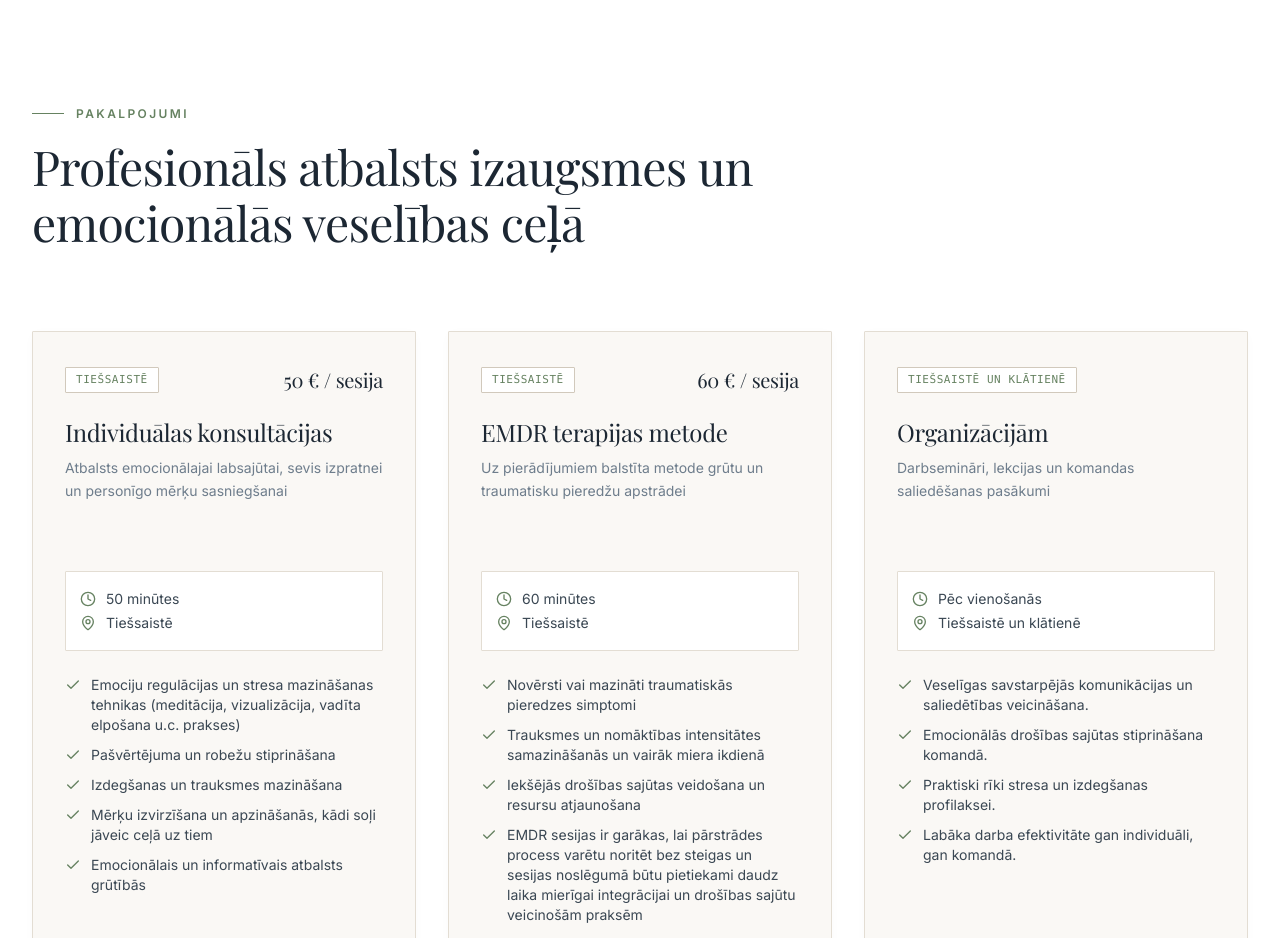
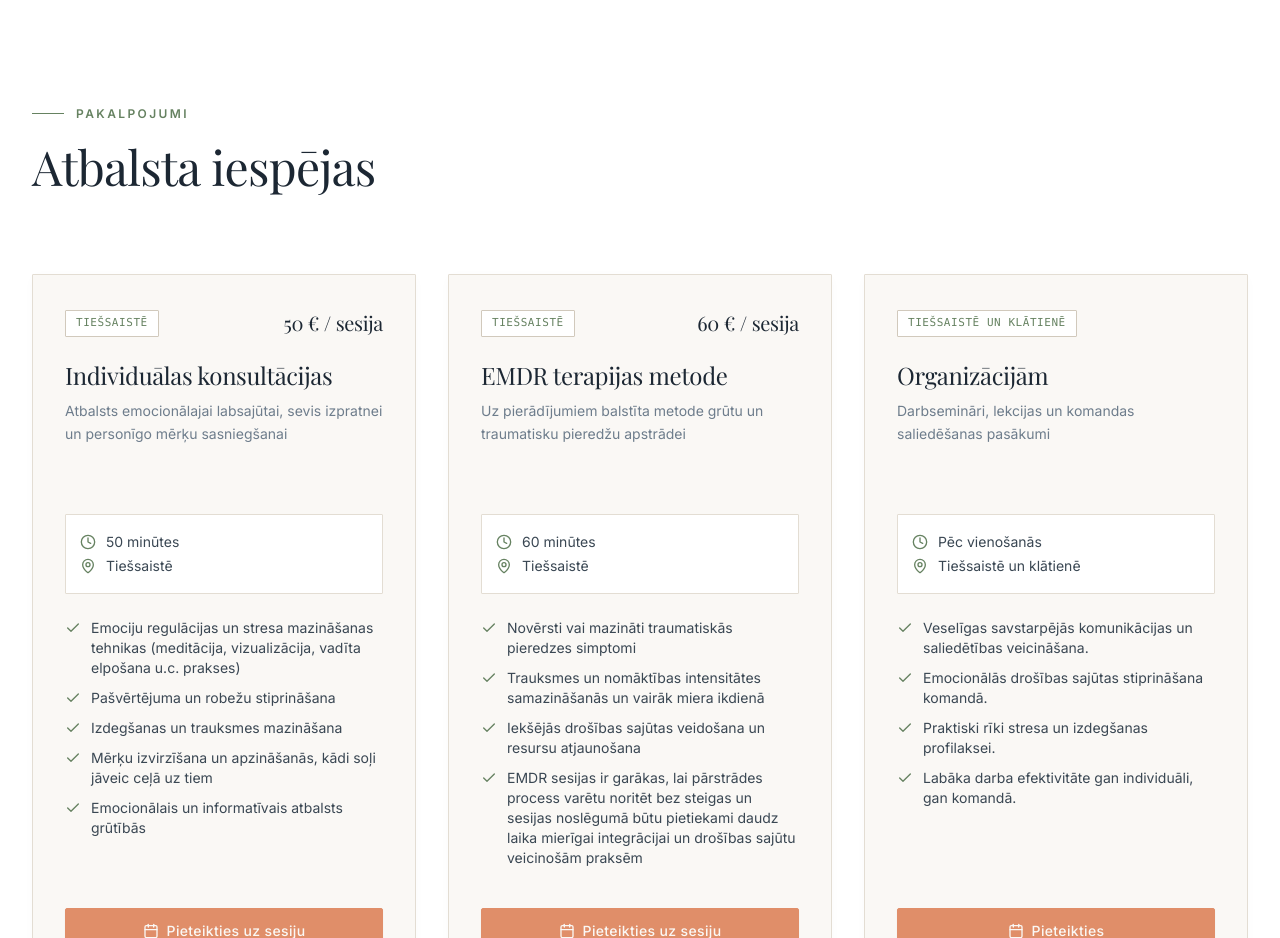
Before and after one commit to katrinaroa11y/mana-lapa-3, a React (Vite) app: page / in a window 1280 px wide. Shown: the part 1620-2558 px from the top of the page. Built offline with nearby package versions, Linux system fonts and the light colour scheme; a web font is replaced by a local one.

Commit message:
Update ServicesSection.tsx

```diff
--- a/src/components/ServicesSection.tsx
+++ b/src/components/ServicesSection.tsx
@@ -25,7 +25,7 @@ export const ServicesSection: React.FC<ServicesSectionProps> = ({
           </div>
 
           <h2 className="font-serif text-3xl sm:text-4xl lg:text-5xl text-[#1C2733] font-normal leading-[1.18]">
-            Profesionāls atbalsts izaugsmes un emocionālās veselības ceļā
+            Atbalsta iespējas
           </h2>
         </div>
 
```
